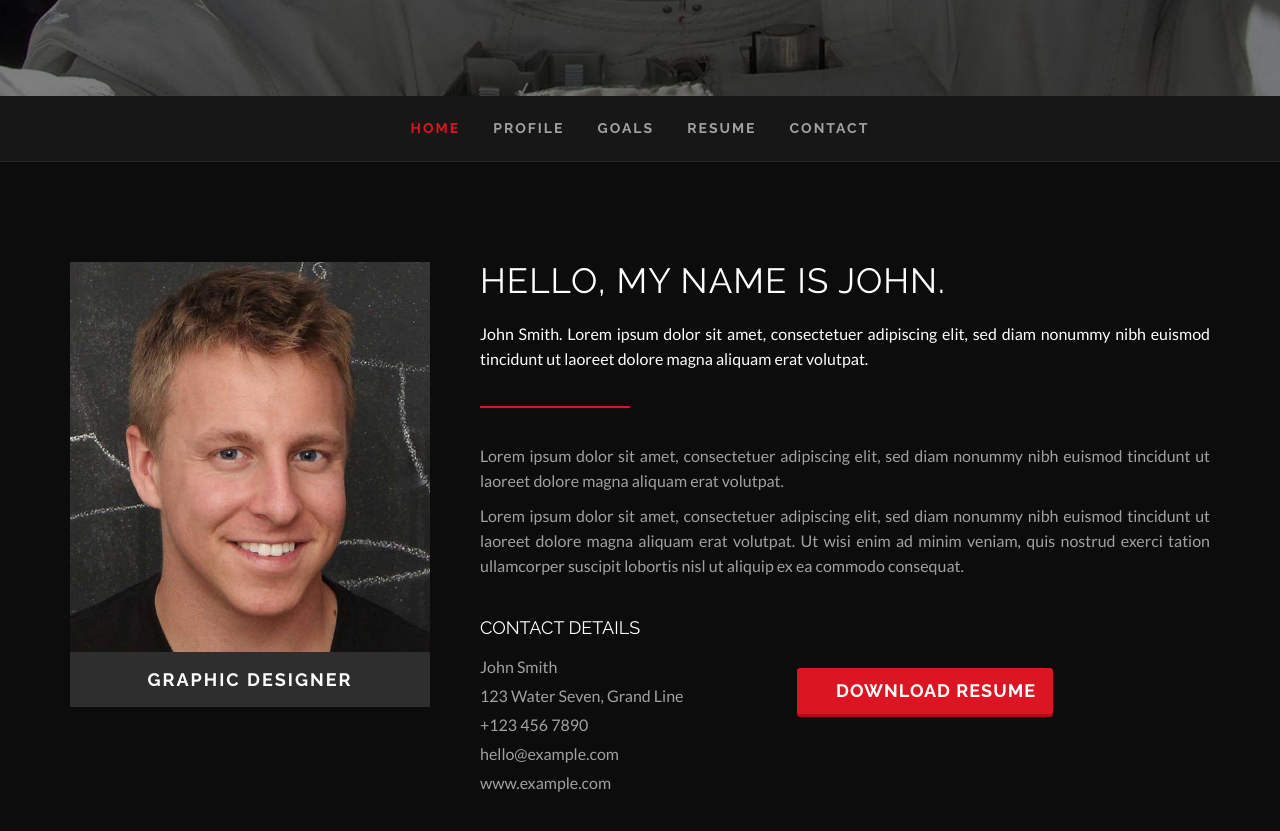
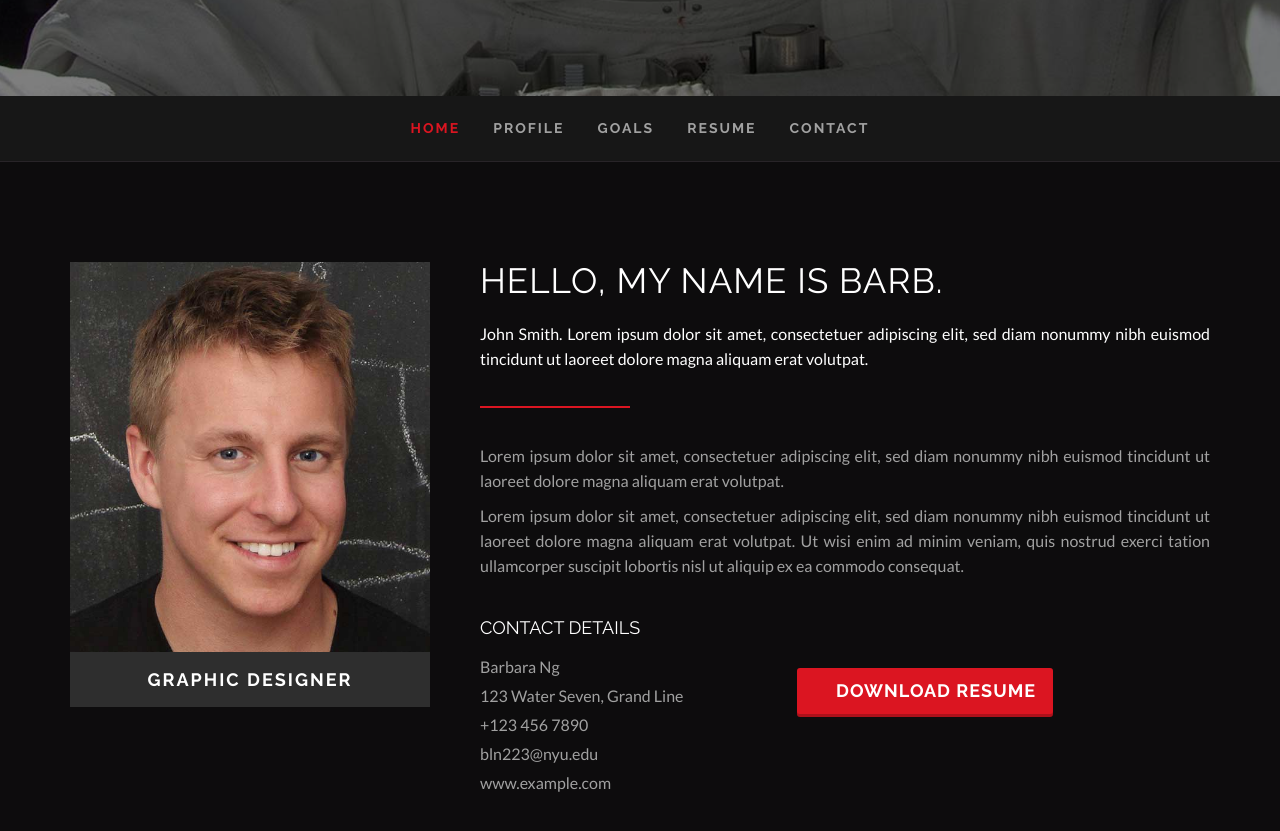
Before and after one commit to clearcareer/BarbaraChan, a Jekyll site: the page built from index.html, in a window 1280 px wide and 900 px high, scrolled down 739 px. Shown: the top 831 px of the window. Built offline with Jekyll 4.4.1, drawn with Linux system fonts in a browser that asks for light colours; some web fonts are replaced.

Commit message:
Updated '/index.html' via CloudCannon

```diff
--- a/index.html
+++ b/index.html
@@ -185,7 +185,7 @@
                         <div class="profile-text padding-left-yes">
                             <div class="row">
                                 <div class="col-md-12">
-                                    <h2 class="section-title editable">Hello, My Name is John.</h2>
+                                    <h2 class="section-title editable">Hello, My Name is BARB.</h2>
 
                                     <p class="editable">
                                         John Smith. Lorem ipsum dolor sit amet, consectetuer adipiscing elit, sed diam nonummy nibh euismod tincidunt ut laoreet dolore magna aliquam erat volutpat.
@@ -215,10 +215,10 @@
 
                                     <ul class="list-unstyled text-grey">
 
-                                        <li class="editable">John Smith</li>
+                                        <li class="editable">Barbara Ng<br /></li>
                                         <li class="editable">123 Water Seven, Grand Line</li>
                                         <li class="editable">+123 456 7890</li>
-                                        <li class="editable">hello@example.com</li>
+                                        <li class="editable">bln223@nyu.edu</li>
                                         <li class="editable">www.example.com</li>
                                     </ul>
                                 </div>
```
